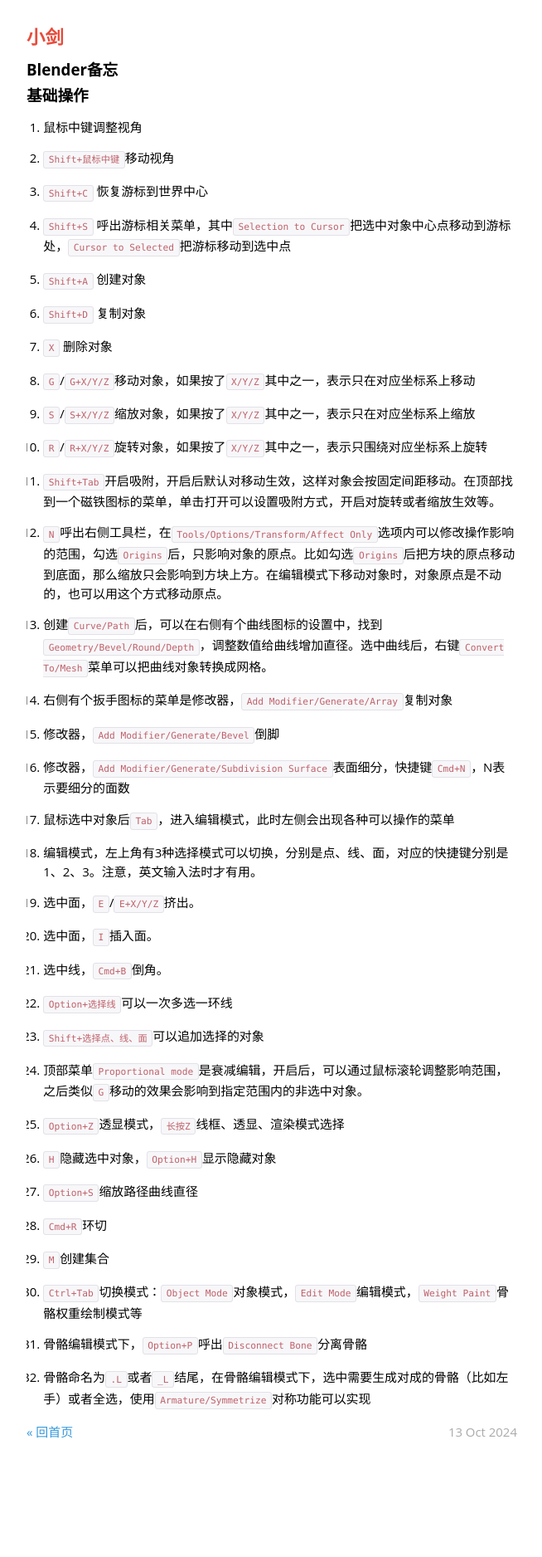
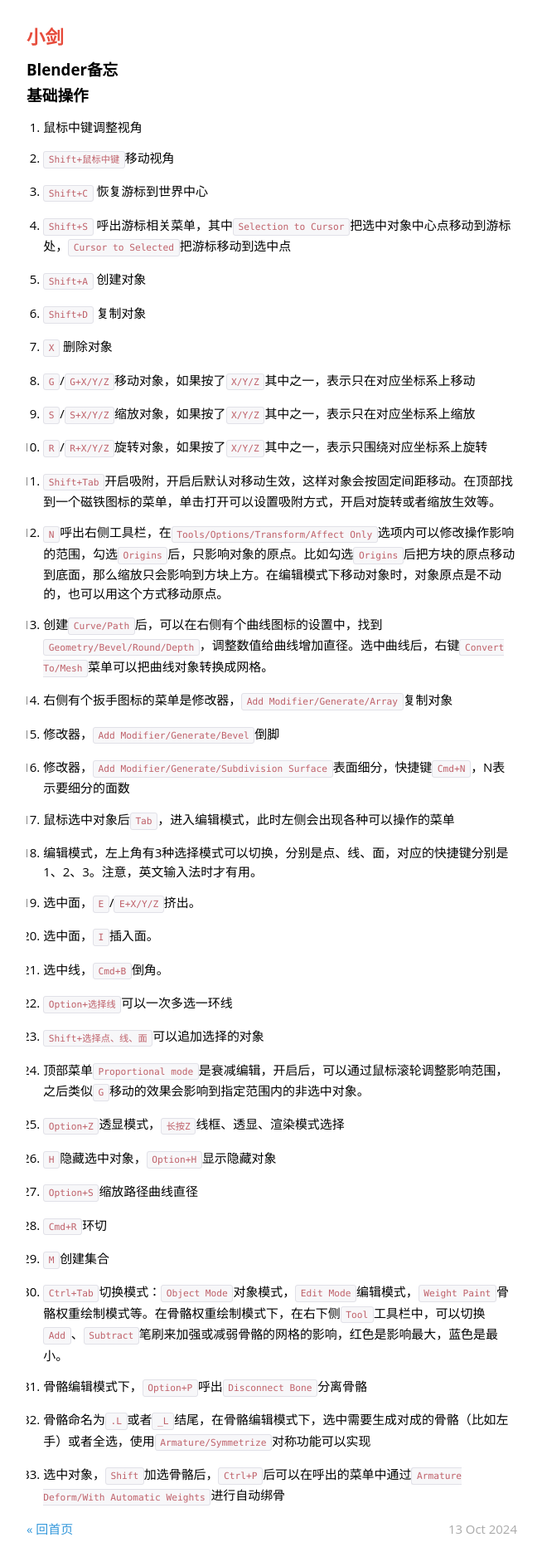
Before and after one commit to hiwjd/hiwjd.github.io, a Jekyll site: the page built from _posts/2024-10-13-blender-memo.markdown, in a window 1280 px wide. Shown: the whole page at 83% size, without its empty margins (312-966 px from the left). Built offline with Jekyll 4.4.1, drawn with Linux system fonts in a browser that asks for light colours; nearby versions of some CDN libraries; some web fonts are replaced; comment, search, counter and statistics services are not loaded; before the commit the page ends 1759 px from its top, so only the background shows below that.

Commit message:
Update 2024-10-13-blender-memo.markdown

```diff
--- a/_posts/2024-10-13-blender-memo.markdown
+++ b/_posts/2024-10-13-blender-memo.markdown
@@ -65,8 +65,10 @@ categories: post
 
 29. `M`创建集合
 
-30. `Ctrl+Tab`切换模式：`Object Mode`对象模式，`Edit Mode`编辑模式，`Weight Paint`骨骼权重绘制模式等
+30. `Ctrl+Tab`切换模式：`Object Mode`对象模式，`Edit Mode`编辑模式，`Weight Paint`骨骼权重绘制模式等。在骨骼权重绘制模式下，在右下侧`Tool`工具栏中，可以切换`Add`、`Subtract`笔刷来加强或减弱骨骼的网格的影响，红色是影响最大，蓝色是最小。
 
 31. 骨骼编辑模式下，`Option+P`呼出`Disconnect Bone`分离骨骼
 
 32. 骨骼命名为`.L`或者`_L`结尾，在骨骼编辑模式下，选中需要生成对成的骨骼（比如左手）或者全选，使用`Armature/Symmetrize`对称功能可以实现
+
+33. 选中对象，`Shift`加选骨骼后，`Ctrl+P`后可以在呼出的菜单中通过`Armature Deform/With Automatic Weights`进行自动绑骨
```
